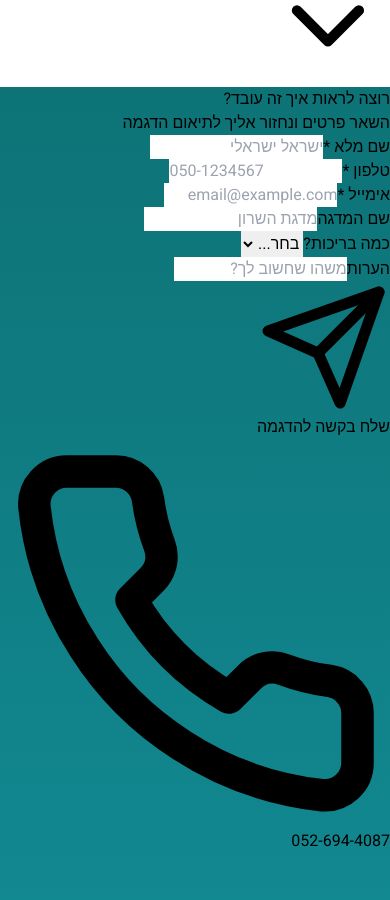
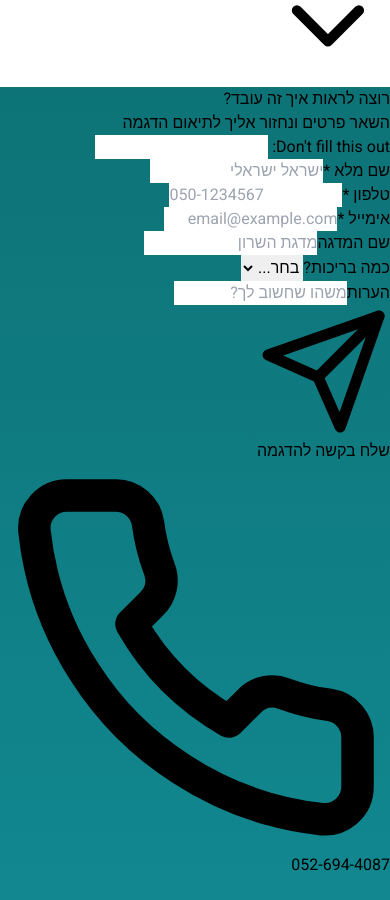
Before and after one commit to TalMasuri/aquavalure-landing, a React (Vite) app: page / in a window 390 px wide. Shown: the part 10860-11760 px from the top of the page. Built offline with nearby package versions, Linux system fonts and the light colour scheme.

Commit message:
Update App.jsx

```diff
--- a/src/App.jsx
+++ b/src/App.jsx
@@ -130,10 +130,26 @@ export default function AquaValureLanding() {
     name: '', phone: '', email: '', farmName: '', ponds: '', message: ''
   });
   const [isSubmitted, setIsSubmitted] = useState(false);
+  const [isSubmitting, setIsSubmitting] = useState(false);
 
-  const handleSubmit = (e) => {
+  const handleSubmit = async (e) => {
     e.preventDefault();
-    setIsSubmitted(true);
+    setIsSubmitting(true);
+
+    const form = e.target;
+    const data = new FormData(form);
+
+    try {
+      await fetch('/', {
+        method: 'POST',
+        headers: { 'Content-Type': 'application/x-www-form-urlencoded' },
+        body: new URLSearchParams(data).toString(),
+      });
+      setIsSubmitted(true);
+    } catch (error) {
+      alert('שגיאה בשליחת הטופס. אנא נסה שוב.');
+    }
+    setIsSubmitting(false);
   };
 
   return (
@@ -382,26 +398,39 @@ export default function AquaValureLanding() {
                 <p className="text-teal-100">קיבלנו את הפרטים ונחזור אליך בהקדם</p>
               </div>
             ) : (
-              <form onSubmit={handleSubmit} className="grid md:grid-cols-2 gap-6">
+              <form
+                name="contact"
+                method="POST"
+                data-netlify="true"
+                netlify-honeypot="bot-field"
+                onSubmit={handleSubmit}
+                className="grid md:grid-cols-2 gap-6"
+              >
+                <input type="hidden" name="form-name" value="contact" />
+                <p className="hidden">
+                  <label>
+                    Don't fill this out: <input name="bot-field" />
+                  </label>
+                </p>
                 <div>
                   <label className="block text-teal-100 text-sm mb-2">שם מלא *</label>
-                  <input type="text" required value={formData.name} onChange={(e) => setFormData({...formData, name: e.target.value})} className="w-full px-4 py-3 rounded-xl bg-white/10 border border-white/20 text-white placeholder-teal-200 focus:outline-none focus:border-white/50" placeholder="ישראל ישראלי" />
+                  <input type="text" name="name" required value={formData.name} onChange={(e) => setFormData({...formData, name: e.target.value})} className="w-full px-4 py-3 rounded-xl bg-white/10 border border-white/20 text-white placeholder-teal-200 focus:outline-none focus:border-white/50" placeholder="ישראל ישראלי" />
                 </div>
                 <div>
                   <label className="block text-teal-100 text-sm mb-2">טלפון *</label>
-                  <input type="tel" required value={formData.phone} onChange={(e) => setFormData({...formData, phone: e.target.value})} className="w-full px-4 py-3 rounded-xl bg-white/10 border border-white/20 text-white placeholder-teal-200 focus:outline-none focus:border-white/50" placeholder="050-1234567" />
+                  <input type="tel" name="phone" required value={formData.phone} onChange={(e) => setFormData({...formData, phone: e.target.value})} className="w-full px-4 py-3 rounded-xl bg-white/10 border border-white/20 text-white placeholder-teal-200 focus:outline-none focus:border-white/50" placeholder="050-1234567" />
                 </div>
                 <div>
                   <label className="block text-teal-100 text-sm mb-2">אימייל *</label>
-                  <input type="email" required value={formData.email} onChange={(e) => setFormData({...formData, email: e.target.value})} className="w-full px-4 py-3 rounded-xl bg-white/10 border border-white/20 text-white placeholder-teal-200 focus:outline-none focus:border-white/50" placeholder="email@example.com" />
+                  <input type="email" name="email" required value={formData.email} onChange={(e) => setFormData({...formData, email: e.target.value})} className="w-full px-4 py-3 rounded-xl bg-white/10 border border-white/20 text-white placeholder-teal-200 focus:outline-none focus:border-white/50" placeholder="email@example.com" />
                 </div>
                 <div>
                   <label className="block text-teal-100 text-sm mb-2">שם המדגה</label>
-                  <input type="text" value={formData.farmName} onChange={(e) => setFormData({...formData, farmName: e.target.value})} className="w-full px-4 py-3 rounded-xl bg-white/10 border border-white/20 text-white placeholder-teal-200 focus:outline-none focus:border-white/50" placeholder="מדגת השרון" />
+                  <input type="text" name="farmName" value={formData.farmName} onChange={(e) => setFormData({...formData, farmName: e.target.value})} className="w-full px-4 py-3 rounded-xl bg-white/10 border border-white/20 text-white placeholder-teal-200 focus:outline-none focus:border-white/50" placeholder="מדגת השרון" />
                 </div>
                 <div>
                   <label className="block text-teal-100 text-sm mb-2">כמה בריכות?</label>
-                  <select value={formData.ponds} onChange={(e) => setFormData({...formData, ponds: e.target.value})} className="w-full px-4 py-3 rounded-xl bg-white/10 border border-white/20 text-white focus:outline-none">
+                  <select name="ponds" value={formData.ponds} onChange={(e) => setFormData({...formData, ponds: e.target.value})} className="w-full px-4 py-3 rounded-xl bg-white/10 border border-white/20 text-white focus:outline-none">
                     <option value="" className="text-slate-800">בחר...</option>
                     <option value="1-5" className="text-slate-800">1-5</option>
                     <option value="6-15" className="text-slate-800">6-15</option>
@@ -411,11 +440,21 @@ export default function AquaValureLanding() {
                 </div>
                 <div>
                   <label className="block text-teal-100 text-sm mb-2">הערות</label>
-                  <input type="text" value={formData.message} onChange={(e) => setFormData({...formData, message: e.target.value})} className="w-full px-4 py-3 rounded-xl bg-white/10 border border-white/20 text-white placeholder-teal-200 focus:outline-none" placeholder="משהו שחשוב לך?" />
+                  <input type="text" name="message" value={formData.message} onChange={(e) => setFormData({...formData, message: e.target.value})} className="w-full px-4 py-3 rounded-xl bg-white/10 border border-white/20 text-white placeholder-teal-200 focus:outline-none" placeholder="משהו שחשוב לך?" />
                 </div>
                 <div className="md:col-span-2">
-                  <button type="submit" className="w-full py-4 bg-white text-teal-700 rounded-xl font-bold text-lg hover:bg-teal-50 transition flex items-center justify-center gap-2 shadow-lg">
-                    <Send className="w-5 h-5" /><span>שלח בקשה להדגמה</span>
+                  <button
+                    type="submit"
+                    disabled={isSubmitting}
+                    className="w-full py-4 bg-white text-teal-700 rounded-xl font-bold text-lg hover:bg-teal-50 transition flex items-center justify-center gap-2 shadow-lg disabled:opacity-70"
+                  >
+                    {isSubmitting ? (
+                      <span>שולח...</span>
+                    ) : (
+                      <>
+                        <Send className="w-5 h-5" /><span>שלח בקשה להדגמה</span>
+                      </>
+                    )}
                   </button>
                 </div>
               </form>
```
